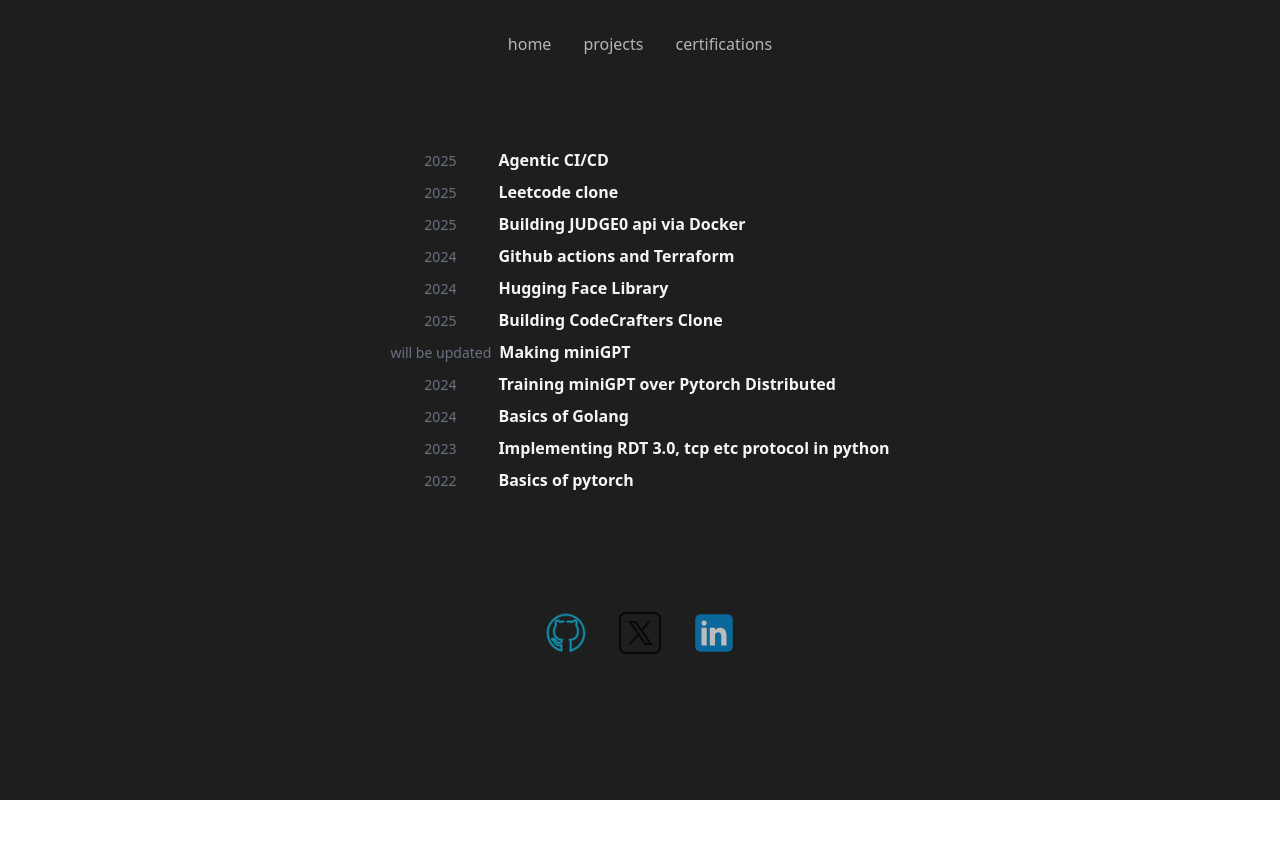
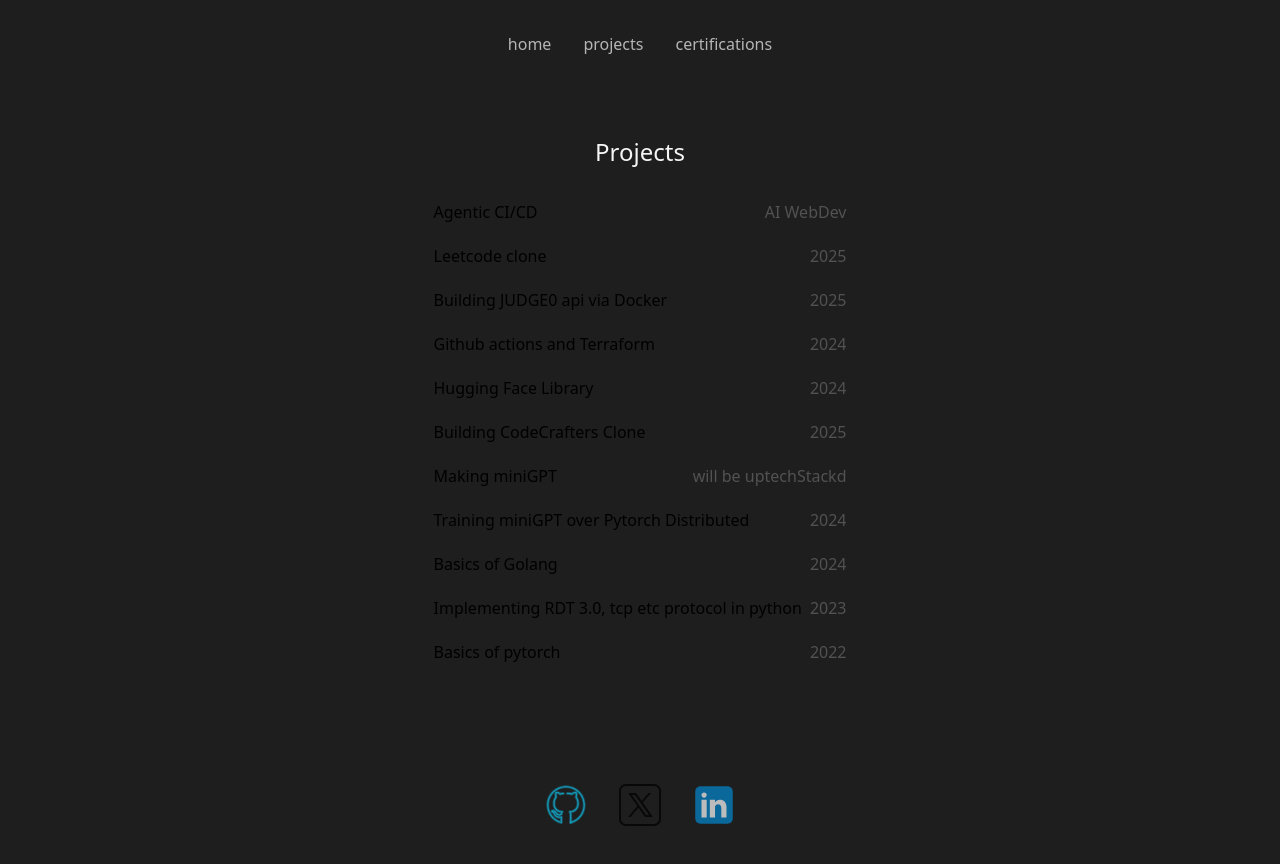
Before and after one commit to john221wick/portfolio, a SvelteKit app: page /projects in a window 1280 px wide. Shown: the top 864 px of the page. Before the commit the page ends 800 px from the top, so only its background shows below. Built offline with nearby package versions, Linux system fonts and the light colour scheme.

Commit message:
removed blogs page

```diff
--- a/src/lib/components/Frontpage.svelte
+++ /dev/null
@@ -1,24 +0,0 @@
-<div class="flex items-center justify-center p-4 font-sans md:p-8">
-	<main class="mx-auto w-full max-w-2xl">
-		<section class="w-full space-y-6">
-			<p class="mb-4 text-lg md:text-xl">Hello everyone 👋</p>
-
-			<h1 class="mb-6 text-4xl font-bold md:text-5xl">Bhushan</h1>
-
-			<div class="space-y-4 text-base leading-relaxed md:text-lg">
-				<p>
-					I'm a student pursuing Bachelor of Technology (4th Year) from Central University Haryana
-				</p>
-
-				<p>
-					Working with MLOps, AI Agents, Building LLM etc<br />
-					and exploring DevOps ecosystems
-				</p>
-				<p class="text-sm md:text-base">
-					Note: This portfolio is under development, some links are not available, I will be
-					updating it soon.
-				</p>
-			</div>
-		</section>
-	</main>
-</div>
--- a/src/routes/+page.svelte
+++ b/src/routes/+page.svelte
@@ -1,5 +1,24 @@
-<script>
-	import Frontpage from '$lib/components/Frontpage.svelte';
-</script>
+<div class="flex items-center justify-center p-4 font-sans md:p-8">
+	<main class="mx-auto w-full max-w-2xl">
+		<section class="w-full space-y-6">
+			<p class="mb-4 text-lg md:text-xl">Hello everyone 👋</p>
 
-<Frontpage />
+			<h1 class="mb-6 text-4xl font-bold md:text-5xl">Bhushan</h1>
+
+			<div class="space-y-4 text-base leading-relaxed md:text-lg">
+				<p>
+					I'm a student pursuing Bachelor of Technology (4th Year) from Central University Haryana
+				</p>
+
+				<p>
+					Working with MLOps, AI Agents, Building LLM etc<br />
+					and exploring DevOps ecosystems
+				</p>
+				<p class="text-sm md:text-base">
+					Note: This portfolio is under development, some links are not available, I will be
+					updating it soon.
+				</p>
+			</div>
+		</section>
+	</main>
+</div>
--- a/src/routes/projects/+page.svelte
+++ b/src/routes/projects/+page.svelte
@@ -1,123 +1,84 @@
 <script>
 	import { marked } from 'marked';
-	import Prism from 'prismjs';
-	import { onMount } from 'svelte';
-	import 'prismjs/themes/prism-tomorrow.css';
-	import 'prismjs/plugins/autoloader/prism-autoloader';
-
-	// For dynamically deciding the language
-	onMount(() => {
-		Prism.plugins.autoloader.languages_path =
-			'https://cdnjs.cloudflare.com/ajax/libs/prism/1.29.0/components/';
-	});
 
 	let projectsOngoing = [
 		{
-			date: '2025',
+			techStack: 'AI WebDev',
 			title: 'Agentic CI/CD',
 			href: 'https://github.com/bbl-sh/ke-automated-ci-cd'
 		},
 		{
-			date: '2025',
+			techStack: '2025',
 			title: 'Leetcode clone',
 			href: 'data/devops/bash-scripting.md'
 		},
 		{
-			date: '2025',
+			techStack: '2025',
 			title: 'Building JUDGE0 api via Docker',
 			href: 'https://github.com/bbl-sh/dg-projects'
 		},
 		{
-			date: '2024',
+			techStack: '2024',
 			title: 'Github actions and Terraform',
 			href: 'https://github.com/bbl-sh/actions-01'
 		},
 		{
-			date: '2024',
+			techStack: '2024',
 			title: 'Hugging Face Library',
 			href: 'https://github.com/bbl-sh/literate-invention/tree/main/hugging-face/nlp'
 		},
 		{
-			date: '2025',
+			techStack: '2025',
 			title: 'Building CodeCrafters Clone',
 			href: 'https://github.com/bbl-sh/ccraft'
 		},
 		{
-			date: 'will be updated',
+			techStack: 'will be uptechStackd',
 			title: 'Making miniGPT',
 			href: 'https://github.com/bbl-sh/making-minigpt'
 		},
 		{
-			date: '2024',
+			techStack: '2024',
 			title: 'Training miniGPT over Pytorch Distributed',
 			href: '/post/svelte5/simplicity.md'
 		},
 		{
-			date: '2024',
+			techStack: '2024',
 			title: 'Basics of Golang',
 			href: 'https://github.com/bbl-sh/golang'
 		},
 		{
-			date: '2023',
+			techStack: '2023',
 			title: 'Implementing RDT 3.0, tcp etc protocol in python',
 			href: 'https://github.com/bbl-sh/computer-networks'
 		},
 		{
-			date: '2022',
+			techStack: '2022',
 			title: 'Basics of pytorch',
 			href: 'https://github.com/bbl-sh/pytorch-basics'
 		}
 	];
-
-	let markdownContent = $state();
-
-	async function loadMarkdown(path) {
-		try {
-			const res = await fetch(path);
-			if (!res.ok) throw new Error('Failed to fetch');
-			const text = await res.text();
-			markdownContent = marked.parse(text);
-		} catch (err) {
-			console.error('Error loading Markdown:', err);
-			markdownContent = '<p class="text-red-500">Failed to load content.</p>';
-		}
-	}
-
-	// To ensure syntax highlighting after DOM update
-	$effect(() => {
-		if (markdownContent) {
-			requestAnimationFrame(() => {
-				const codeBlocks = document.querySelectorAll('pre code');
-				codeBlocks.forEach((block) => Prism.highlightElement(block));
-			});
-		}
-	});
 </script>
 
-{#if markdownContent}
-	<div class="text-white-800 max-w-2xl rounded-lg p-4 text-left leading-relaxed shadow-md sm:p-8">
-		<div class="prose prose-invert max-w-none">
-			{@html markdownContent}
-		</div>
+<section>
+	<h1 class="mb-8 text-2xl font-medium">Projects</h1>
+	<div>
+		{#each projectsOngoing as project, index (project.title)}
+			<a
+				href={project.href}
+				class="mb-5 flex flex-col space-y-1 transition-opacity duration-200 hover:opacity-80"
+				target="_blank"
+				rel="noopener noreferrer"
+			>
+				<div
+					class="flex w-full flex-col items-start justify-between space-y-1 sm:flex-row sm:items-center sm:space-y-0 sm:space-x-2"
+				>
+					<h2 class="text-black dark:text-white">{project.title}</h2>
+					<p class="text-neutral-600 dark:text-neutral-400">
+						{project.techStack}
+					</p>
+				</div>
+			</a>
+		{/each}
 	</div>
-{:else}
-	<div class="flex flex-col items-center p-3">
-		<ul class="w-full max-w-[600px] list-none p-0">
-			{#each projectsOngoing as { date, title, href } (title)}
-				<li class="mb-2 flex flex-wrap items-baseline">
-					<span
-						class="mr-2 min-w-[60px] flex-shrink-0 text-[10px] text-gray-500 sm:min-w-[80px] sm:text-xs md:min-w-[100px] md:text-sm"
-					>
-						{date}
-					</span>
-					<a
-						{href}
-						class="text-xs font-bold text-inherit no-underline hover:underline sm:text-sm md:text-base"
-					>
-						{title}
-					</a>
-				</li>
-			{/each}
-		</ul>
-	</div>
-{/if}
+</section>
```
